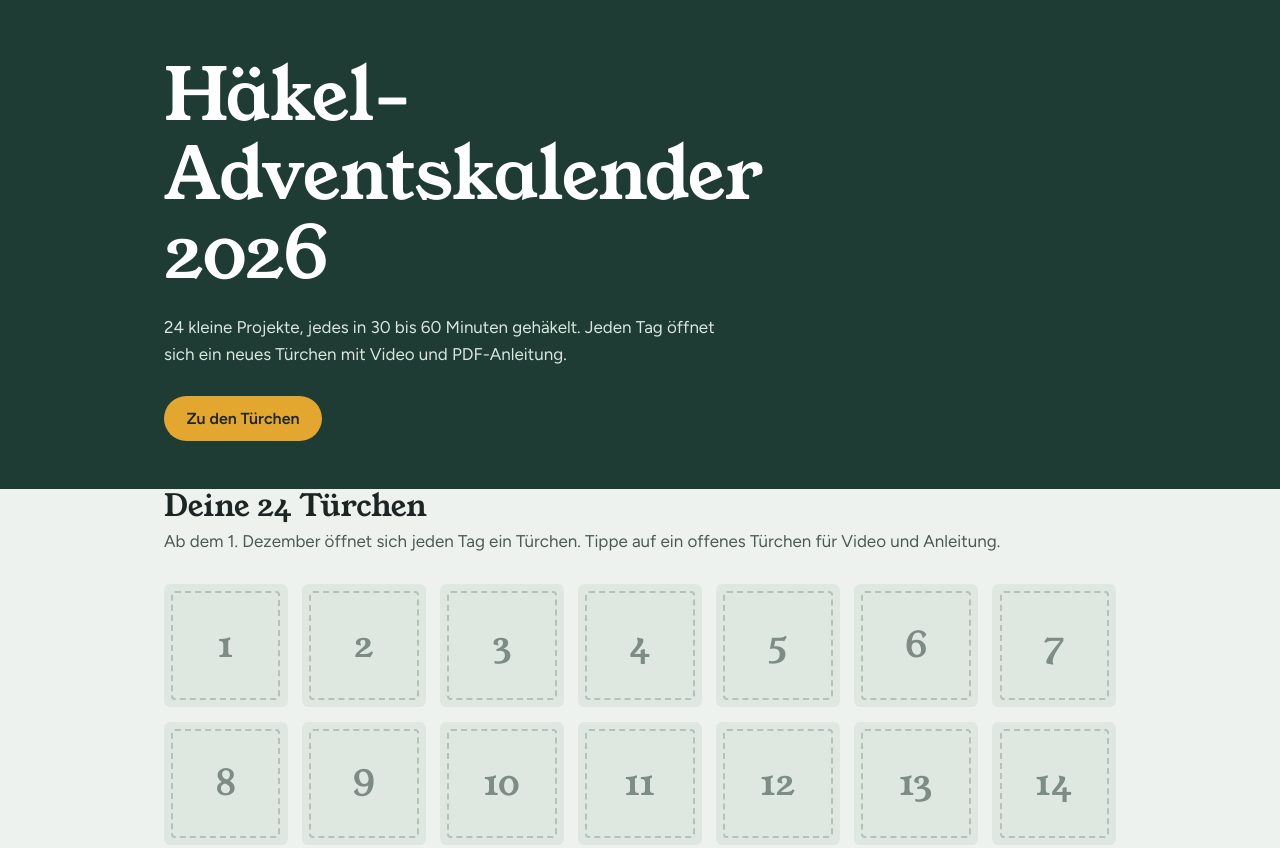
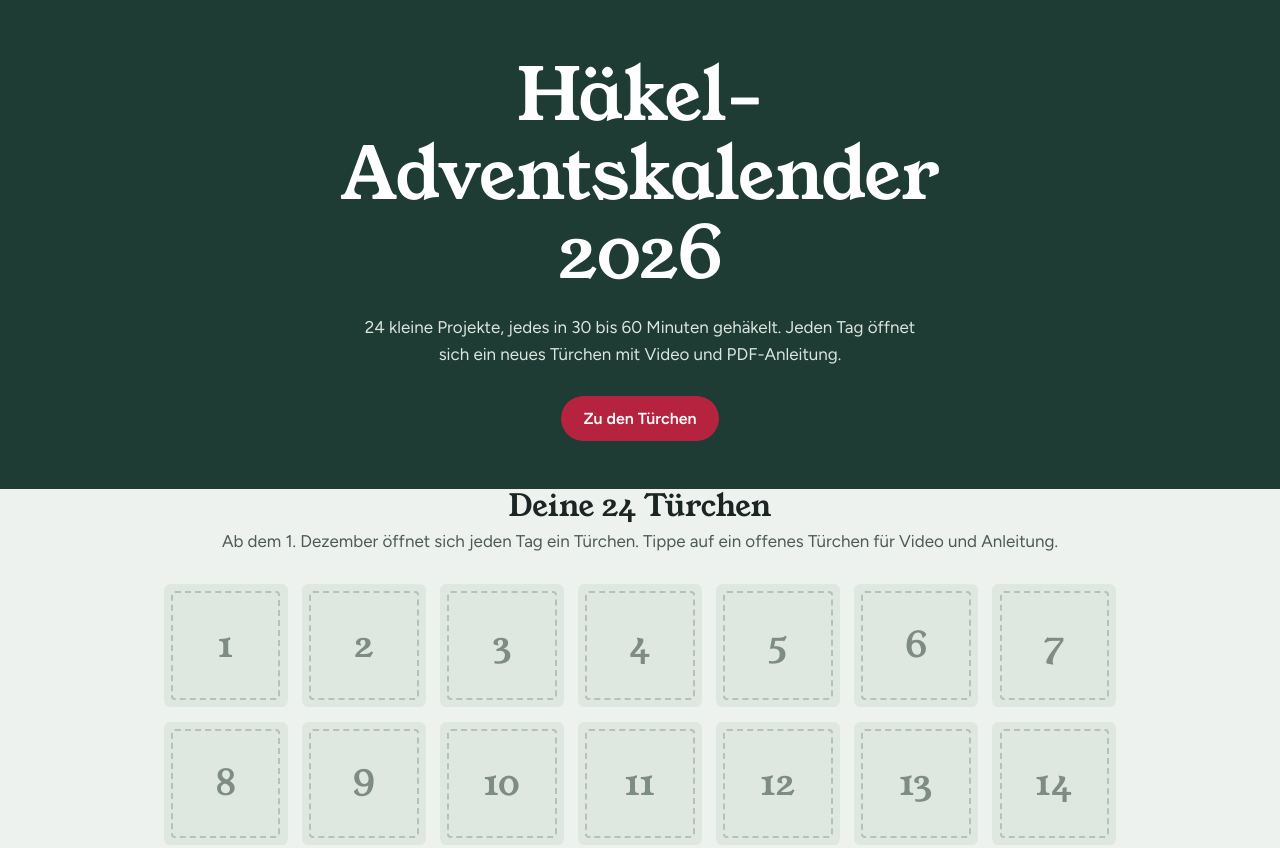
Before and after one commit to nadiaschuchmann-lgtm/Adventskalender, a plain HTML site: page index.html in a window 1280 px wide. Shown: the top 848 px of the page. Drawn offline with Linux system fonts and the light colour scheme.

Commit message:
index.html
Update header 1

```diff
--- a/index.html
+++ b/index.html
@@ -15,16 +15,16 @@ h1,h2{font-family:"Young Serif",Georgia,serif;font-weight:400;line-height:1.1;ma
 a{color:inherit}
 :focus-visible{outline:3px solid var(--berry);outline-offset:3px}
 .wrap{max-width:62rem;margin:0 auto;padding:0 1.25rem}
-header{background:var(--pine);color:#fff;padding:3.5rem 0 3rem}
-header h1{font-size:clamp(2.4rem,7vw,4.5rem);max-width:14ch}
-header p{max-width:36rem;margin:1.25rem 0 0;color:#dbe6df}
+header{background:var(--pine);color:#fff;padding:3.5rem 0 3rem;text-align:center}
+header h1{font-size:clamp(2.4rem,7vw,4.5rem);max-width:14ch;margin:0 auto}
+header p{max-width:36rem;margin:1.25rem auto 0;color:#dbe6df}
 .btn{display:inline-block;background:var(--gold);color:var(--ink);font-weight:600;text-decoration:none;padding:.8rem 1.4rem;border-radius:2rem;border:0;font:600 1rem Figtree,sans-serif;cursor:pointer}
 .btn.alt{background:transparent;border:2px solid currentColor}
 .btn[aria-disabled=true]{opacity:.5;pointer-events:none}
-header .btn{margin-top:1.75rem}
+header .btn{margin-top:1.75rem;background:var(--berry);color:#fff}
 main{padding:3rem 0 2rem}
-main h2{font-size:1.9rem;margin-bottom:.4rem}
-.sub{margin:0 0 1.75rem;color:#4b5a55}
+main h2{font-size:1.9rem;margin-bottom:.4rem;text-align:center}
+.sub{margin:0 0 1.75rem;color:#4b5a55;text-align:center}
 .grid{display:grid;grid-template-columns:repeat(auto-fill,minmax(7.5rem,1fr));gap:.9rem;list-style:none;padding:0;margin:0}
 .door{width:100%;aspect-ratio:1;display:grid;place-items:center;border:0;cursor:pointer;font:400 2.2rem "Young Serif",Georgia,serif;border-radius:.4rem;position:relative;color:#fff}
 .door::after{content:"";position:absolute;inset:.45rem;border:2px dashed rgba(255,255,255,.65);border-radius:.25rem;pointer-events:none}
```
